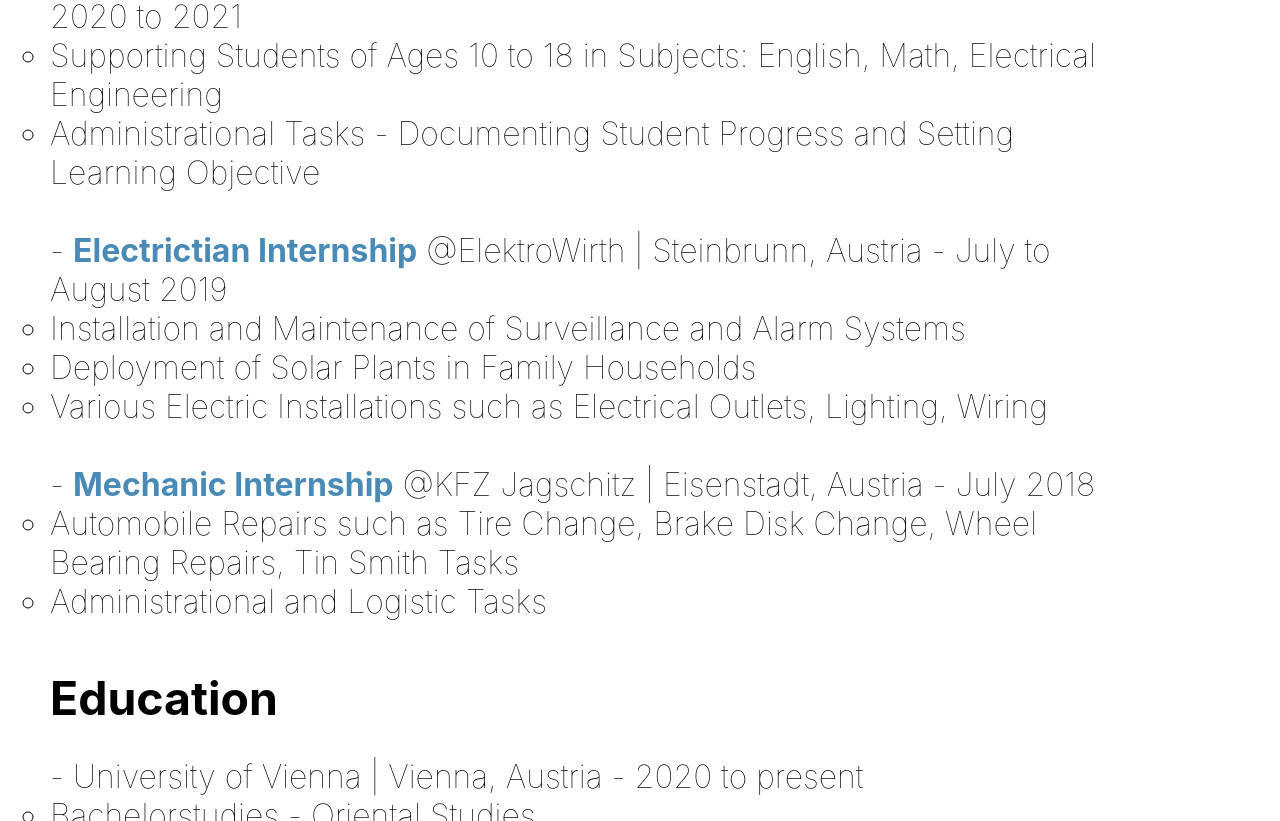
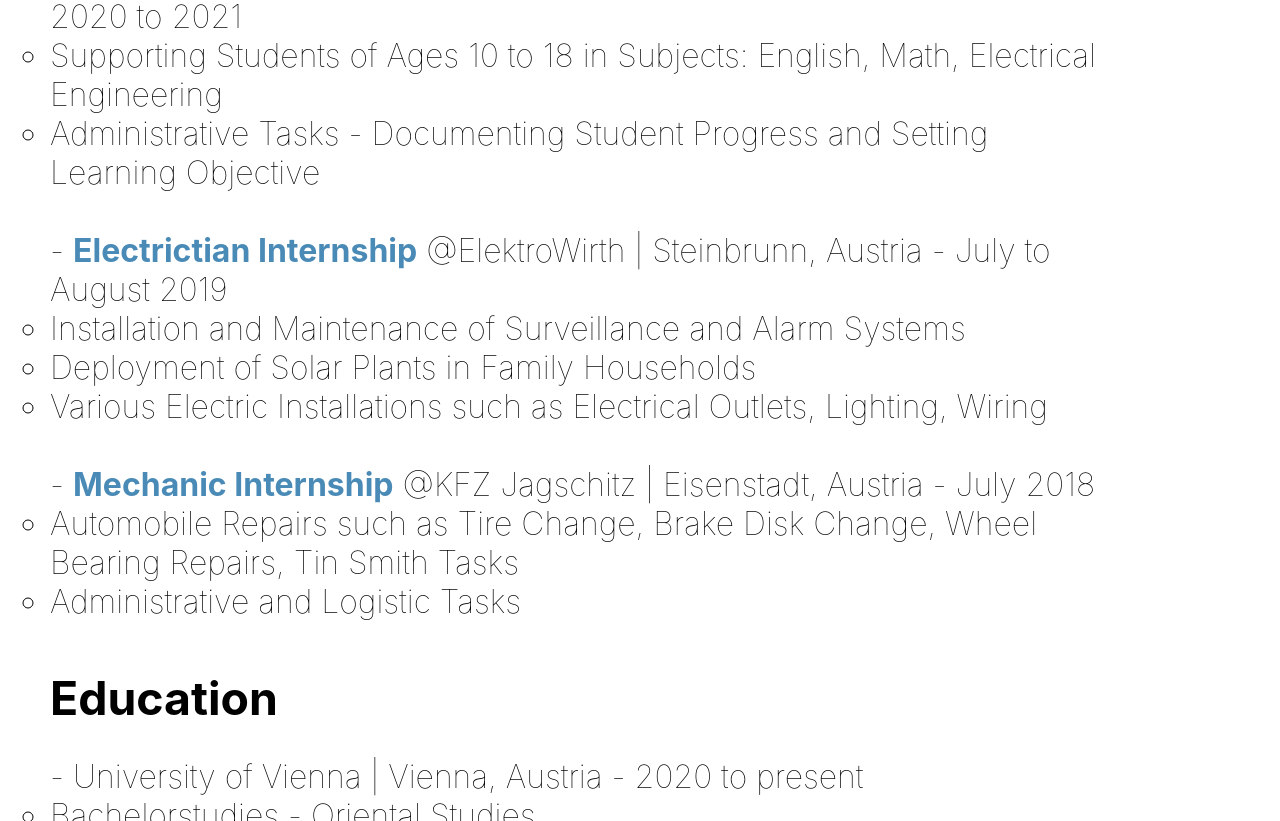
Before and after one commit to bluebard1/bluebard1.github.io, a plain HTML site: page resume.html in a window 1280 px wide. Shown: the part 586-1407 px from the top of the page. Drawn offline with nearby package versions, Linux system fonts and the light colour scheme.

Commit message:
Update resume.html

```diff
--- a/resume.html
+++ b/resume.html
@@ -56,7 +56,7 @@
                     - <b style = "color: #498ab6;">Freelance Tutor</b> @Schülerhilfe Burgenland | Eisenstadt, Austria - 2020 to 2021
                         <ul>
                             <li>Supporting Students of Ages 10 to 18 in Subjects: English, Math, Electrical Engineering</li>
-                            <li>Administrational Tasks - Documenting Student Progress and Setting Learning Objective</li>
+                            <li>Administrative Tasks - Documenting Student Progress and Setting Learning Objective</li>
                         </ul>
                     <br>
 
@@ -71,7 +71,7 @@
                     - <b style = "color: #498ab6;">Mechanic Internship</b> @KFZ Jagschitz | Eisenstadt, Austria - July 2018
                         <ul>
                             <li>Automobile Repairs such as Tire Change, Brake Disk Change, Wheel Bearing Repairs, Tin Smith Tasks</li>
-                            <li>Administrational and Logistic Tasks</li>
+                            <li>Administrative and Logistic Tasks</li>
                         </ul>
 
                 </ul>
```
